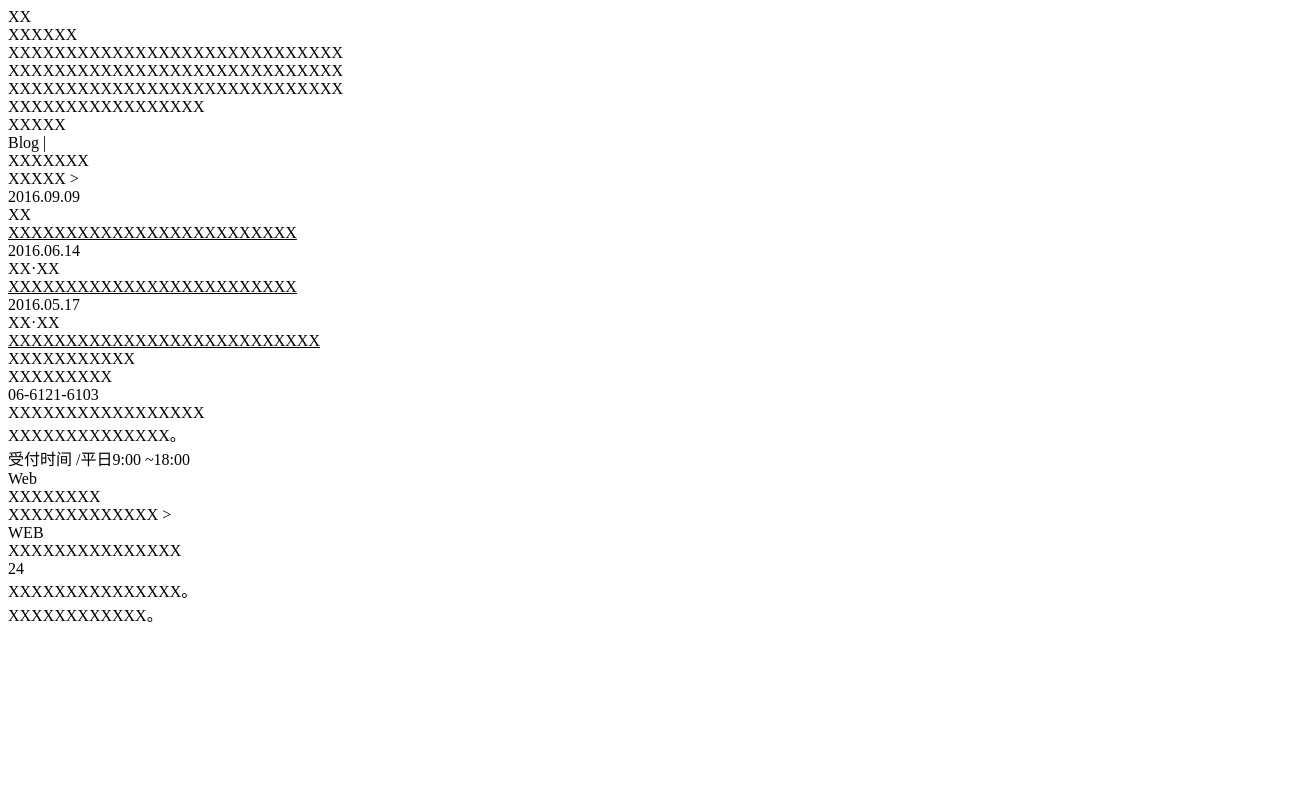
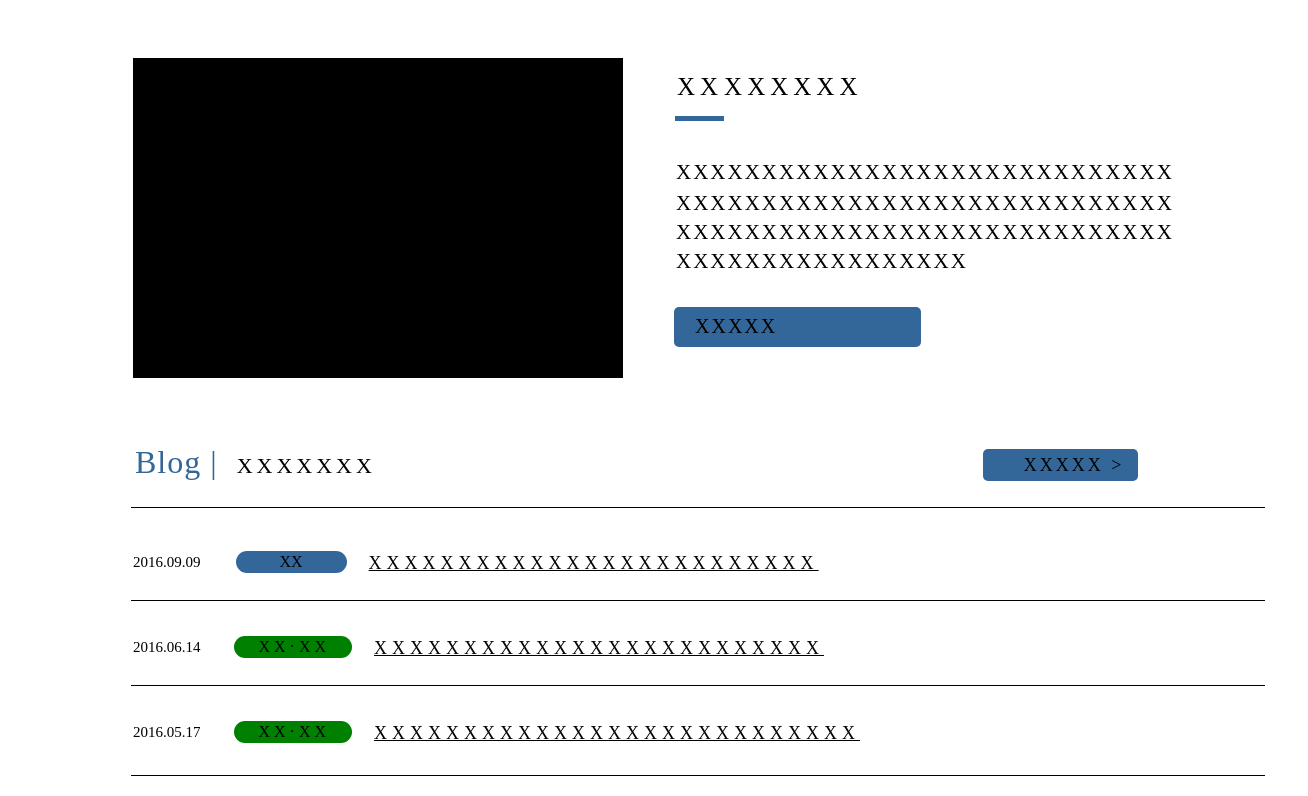
Before and after one commit to keeddn/keeddn.github.io, a plain HTML site: page shiyan5/shiyan5.html in a window 1280 px wide. Shown: the top 796 px of the page, 1308 px wide, since content can reach past the window. Drawn offline with Linux system fonts and the light colour scheme.

Commit message:
Update shiyan5.html

```diff
--- a/shiyan5/shiyan5.html
+++ b/shiyan5/shiyan5.html
@@ -5,8 +5,7 @@
     <meta http-equiv="X-UA-Compatible" content="IE=edge" />
     <meta name="viewport" content="width=device-width, initial-scale=1.0" />
     <title>徐烨超</title>
-    <link rel="stylesheet" href="css/实验5.css" />
-    <link rel="stylesheet" href="">
+    <link rel="stylesheet" href="css/shiyan5.css" />
   </head>
   <body>
     <div class="background"></div>
```
